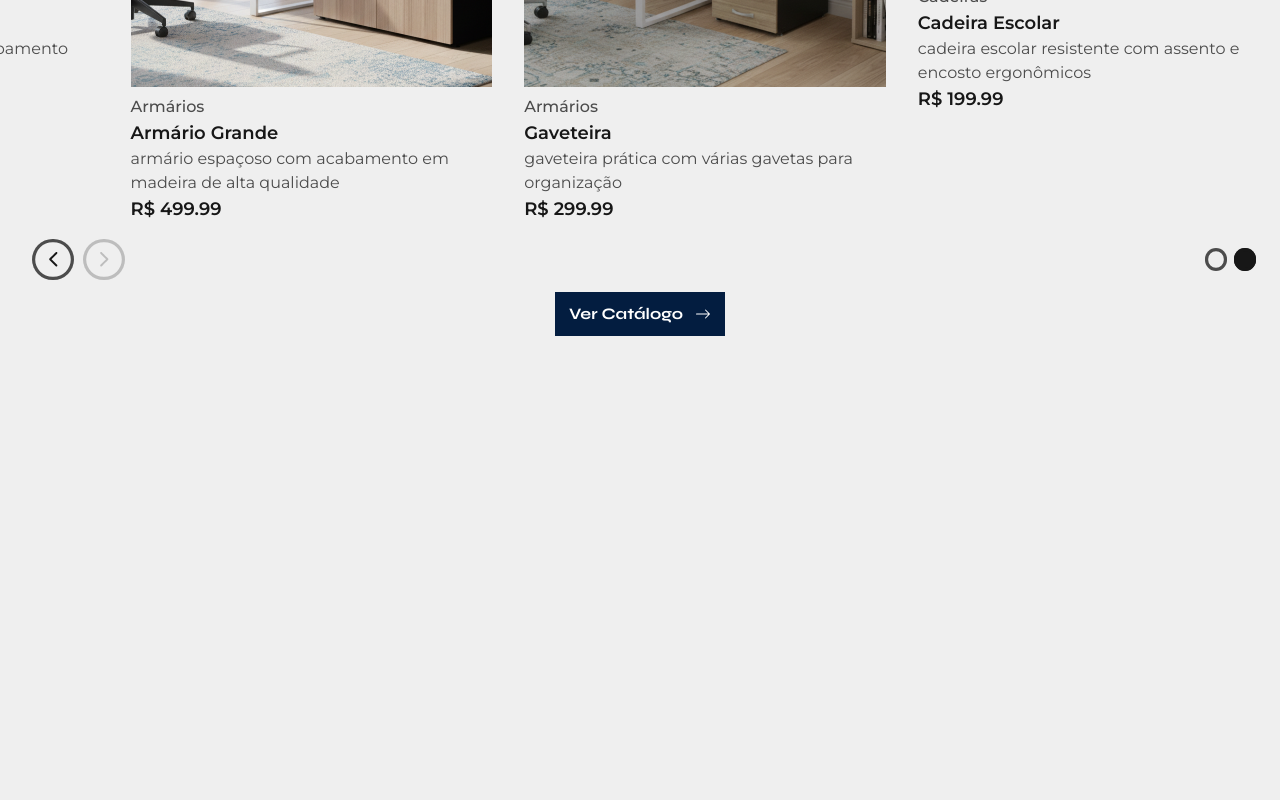
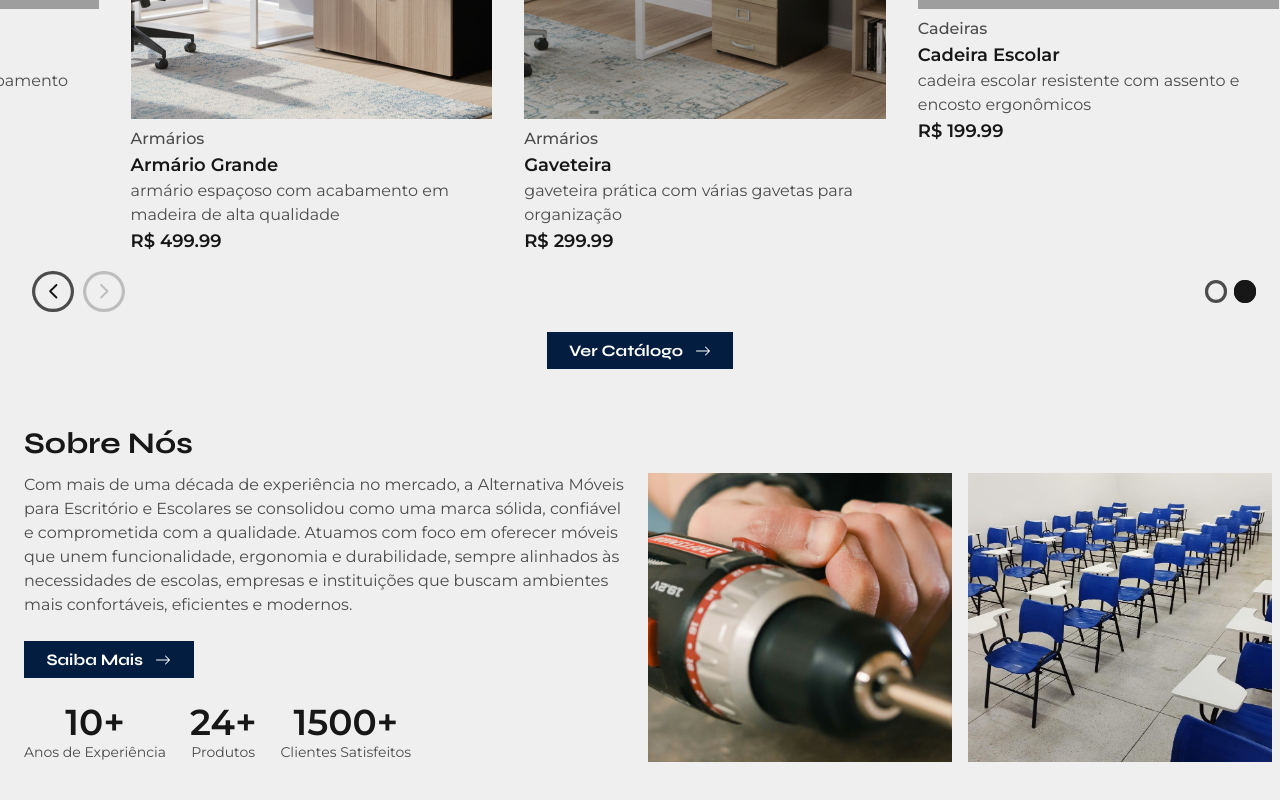
Before and after one commit to Jonatas-01/alternativa-moveis, a Next.js app: page / in a window 1280 px wide. Shown: the part 1688-2488 px from the top of the page. Before the commit the page ends 2024 px from the top, so only its background shows below. Built offline with nearby package versions, Linux system fonts and the light colour scheme; grey boxes are pictures that could not be loaded.

Commit message:
feat: Criação do components Sobre Nos e mudanças no espaçamento

```diff
--- a/app/globals.css
+++ b/app/globals.css
@@ -46,7 +46,7 @@ main-color {
 .botoes {
     background-color: var(--primary);
     color: var(--placeholder);
-    padding: 0.6rem 0.9rem;
+    padding: 0.4rem 1.4rem;
     font-family: var(--font-heading);
     font-weight: 700;
 }
--- a/app/page.tsx
+++ b/app/page.tsx
@@ -1,6 +1,7 @@
 import Hero from '@/components/Hero/Hero';
 import Servicos from '@/components/Servicos/Servicos';
 import Destaque from '@/components/Destaque/Destaque';
+import SobreNos from '@/components/SobreNos/SobreNos';
 
 export default function Home() {
   return (
@@ -10,6 +11,9 @@ export default function Home() {
         <Servicos />
       </div>
       <Destaque />
+      <div className="container mx-auto px-6">
+        <SobreNos />
+      </div>
     </main>
   );
 }
--- a/components/Destaque/Destaque.tsx
+++ b/components/Destaque/Destaque.tsx
@@ -9,15 +9,15 @@ const SLIDES = Array.from(Array(SLIDE_COUNT).keys())
 
 export default function Destaque() {
     return (
-        <div className="mt-10">
+        <div className="mt-14">
             <div className="container mx-auto px-6">
                 <h1 className="secondary-title">Produtos em Destaque</h1>
             </div>
             <div className="mt-7">
                 <EmblaCarousel slides={SLIDES} options={OPTIONS} />
             </div>
-            <div className="flex justify-center mt-3">
-                <a href="#" className="flex items-center botoes gap-3">Ver Catálogo <BsArrowRight /></a>
+            <div className="flex justify-center mt-5">
+                <a href="/catalogo" className="flex items-center botoes gap-3">Ver Catálogo <BsArrowRight /></a>
             </div>
         </div>
     )
--- a/components/Header/Navbar.tsx
+++ b/components/Header/Navbar.tsx
@@ -41,7 +41,7 @@ export default function Navbar() {
                         onClick={toggleMenu}
                         className="p-2 rounded-md hover:bg-[var(--secondary)] transition-colors duration-200"
                     >
-                        {isOpen ? <MdOutlineClose className="main-color" /> : <MdMenu className="main-color" />}
+                        {isOpen ? <MdOutlineClose className="main-color" size={26} /> : <MdMenu className="main-color" size={26}/>}
                     </button>
                 </div>
             </nav>
--- a/components/Servicos/Servicos.tsx
+++ b/components/Servicos/Servicos.tsx
@@ -5,7 +5,7 @@ import { TbTruckDelivery } from "react-icons/tb";
 
 export default function Servicos() {
     return (
-        <div className="mt-10">
+        <div className="mt-14">
             <div className="mb-4">
                 <h1 className="secondary-title">Nossos Serviços</h1>
             </div>
--- /dev/null
+++ b/components/SobreNos/SobreNos.tsx
@@ -0,0 +1,91 @@
+import { BsArrowRight } from "react-icons/bs";
+import Image from "next/image";
+
+export default function SobreNos() {
+    return (
+        <div className="mt-14 mb-20">
+            <div>
+                <h1 className="secondary-title">Sobre Nós</h1>
+            </div>
+            <div className="grid grid-cols-1 lg:grid-cols-2 lg:gap-4">
+                <div className="mt-3 flex flex-col items-start gap-6">
+                    <p>Com mais de uma década de experiência no mercado, a Alternativa Móveis para Escritório e Escolares se consolidou como uma marca sólida, confiável e comprometida com a qualidade. Atuamos com foco em oferecer móveis que unem funcionalidade, ergonomia e durabilidade, sempre alinhados às necessidades de escolas, empresas e instituições que buscam ambientes mais confortáveis, eficientes e modernos.</p>
+                    <a href="/sobre-nos" className="flex items-center botoes gap-3">Saiba Mais <BsArrowRight /></a>
+
+                    <div className="flex gap-3 sm:gap-6 text-center">
+                        <div>
+                            <h4 className="text-3xl lg:text-4xl font-semibold">10+</h4>
+                            <p className="text-sm">Anos de Experiência</p>
+                        </div>
+                        <div>
+                            <h4 className="text-3xl lg:text-4xl font-semibold">24+</h4>
+                            <p className="text-sm">Produtos</p>
+                        </div>
+                        <div>
+                            <h4 className="text-3xl lg:text-4xl font-semibold">1500+</h4>
+                            <p className="text-sm">Clientes Satisfeitos</p>
+                        </div>
+                    </div>
+                </div>
+
+                <div className="mt-3 w-full h-[140px] flex flex-col lg:flex-row sm:h-[200px] lg:h-auto gap-4 lg:gap-4">
+                    <Image
+                        src="/image/sobre-nos-1.jpg"
+                        alt="Sobre Nós Imagem de Manutenção"
+                        width={600}
+                        height={300}
+                        className="w-full h-full object-cover lg:w-1/2"
+                    />
+                    <Image
+                        src="/image/sobre-nos-2.jpeg"
+                        alt="Sobre Nós Imagem de Escola"
+                        width={600}
+                        height={300}
+                        className="w-full h-full object-cover lg:w-1/2"
+                    />
+                </div>
+            </div>
+            {/* <div className="grid grid-cols-1 lg:grid-cols-2 lg:gap-4">
+                <div className="mt-3 flex flex-col items-start gap-4">
+                    <p>Com mais de uma década de experiência no mercado, a Alternativa Móveis para Escritório e Escolares se consolidou como uma marca sólida, confiável e comprometida com a qualidade. Atuamos com foco em oferecer móveis que unem funcionalidade, ergonomia e durabilidade, sempre alinhados às necessidades de escolas, empresas e instituições que buscam ambientes mais confortáveis, eficientes e modernos.</p>
+                    <a href="/sobre-nos" className="flex items-center botoes gap-3">Saiba Mais <BsArrowRight /></a>
+                </div>
+
+                <div className="mt-4 lg:mt-3 flex gap-3 sm:gap-6 lg:justify-end lg:px-4">
+                    <div>
+                        <h4 className="text-3xl lg:text-4xl font-semibold">10+</h4>
+                        <p className="text-sm">Anos de Experiência</p>
+                    </div>
+                    <div>
+                        <h4 className="text-3xl lg:text-4xl font-semibold">24+</h4>
+                        <p className="text-sm">Produtos</p>
+                    </div>
+                    <div>
+                        <h4 className="text-3xl lg:text-4xl font-semibold">1500+</h4>
+                        <p className="text-sm">Clientes Satisfeitos</p>
+                    </div>
+                </div>
+
+                <div className="mt-3 w-full h-[140px] sm:h-[200px] lg:h-[250px]">
+                    <Image
+                        src="/image/sobre-nos-1.jpg"
+                        alt="Sobre Nós Imagem de Manutenção"
+                        width={600}
+                        height={300}
+                        className="w-full h-full object-cover"
+                    />
+                </div>
+
+                <div className="mt-3 w-full h-[140px] sm:h-[200px] lg:h-[250px]">
+                    <Image
+                        src="/image/sobre-nos-2.jpeg"
+                        alt="Sobre Nós Imagem de Escola"
+                        width={600}
+                        height={300}
+                        className="w-full h-full object-cover"
+                    />
+                </div>
+            </div> */}
+        </div>
+    )
+}
```
Also changed, not shown: public/image/sobre-nos-1.jpg (added), public/image/sobre-nos-2.jpeg (added).
